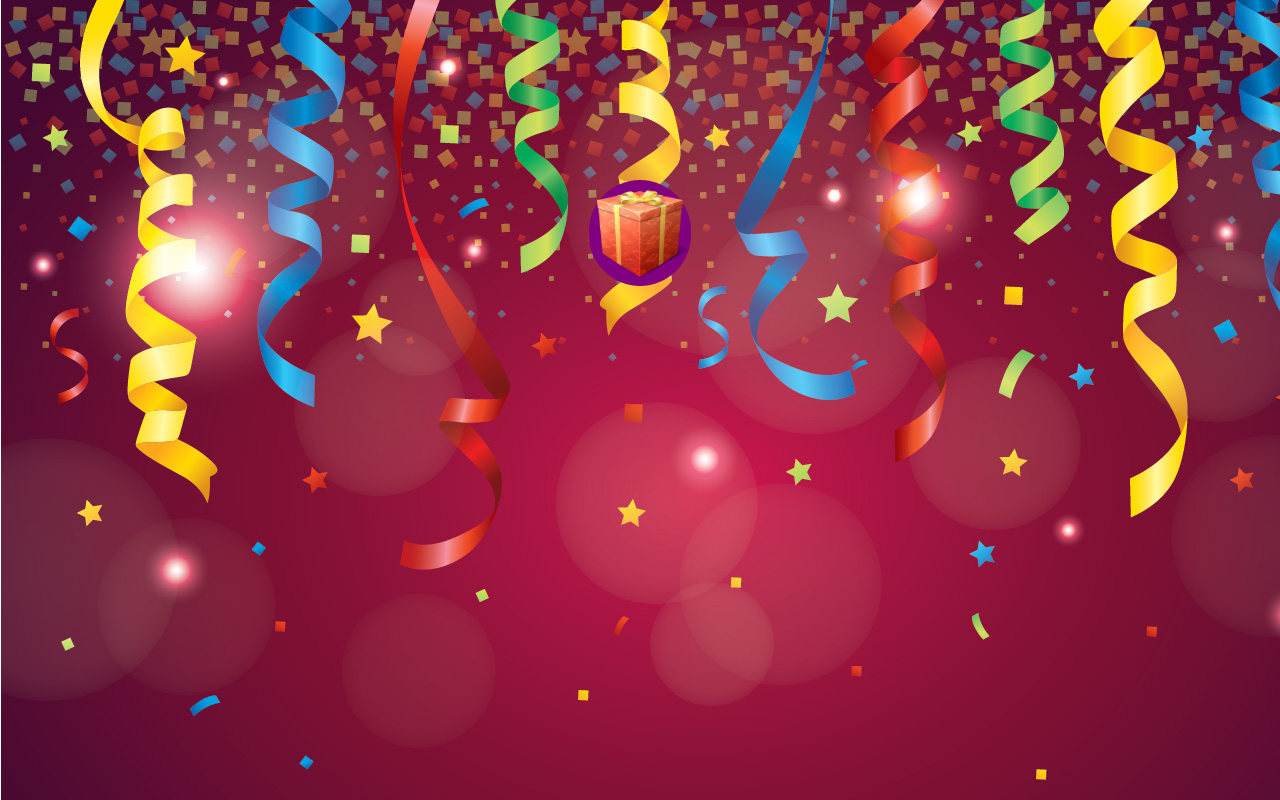
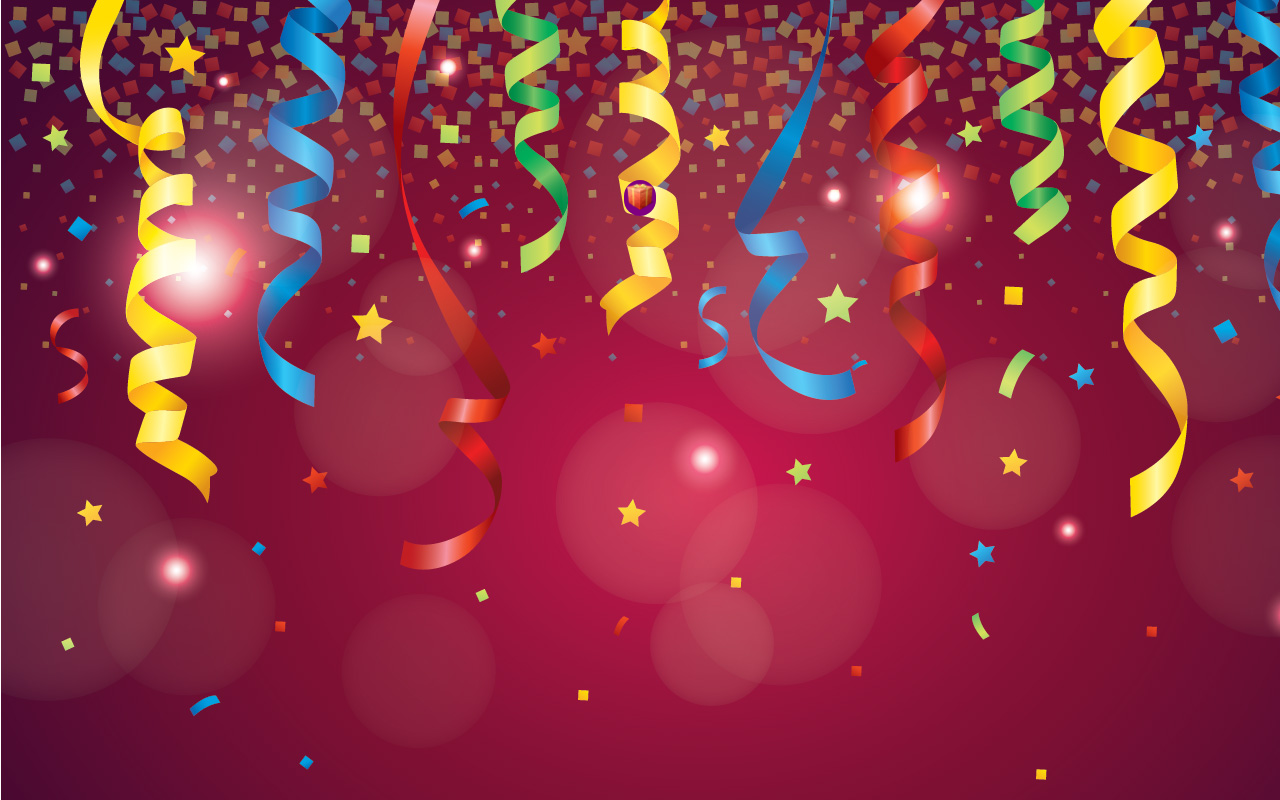
Before and after one commit to JimJ0112/gawsh, a plain HTML site: page index.html in a window 1280 px wide. Drawn offline with Linux system fonts and the light colour scheme.

Commit message:
Update index.css

```diff
--- a/index.css
+++ b/index.css
@@ -1,6 +1,6 @@
 .viewable{border: 1px solid black;
-width: 100px;
-height: 100px;
+width: 30px;
+height: 30px;
 align-self: center;
 background-color: purple;}
 
@@ -17,7 +17,8 @@ body{
 	background-attachment: fixed;
 }
 
-img{height: 100%;
+img{
+height: 100%;
 width: 100%;}
 
 .card{
```
